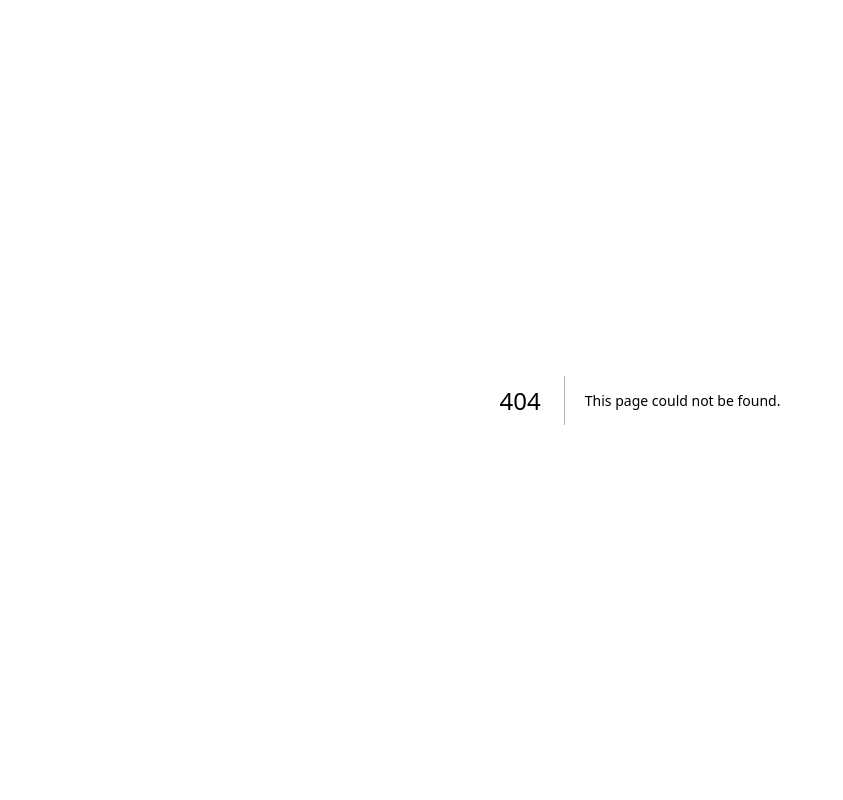
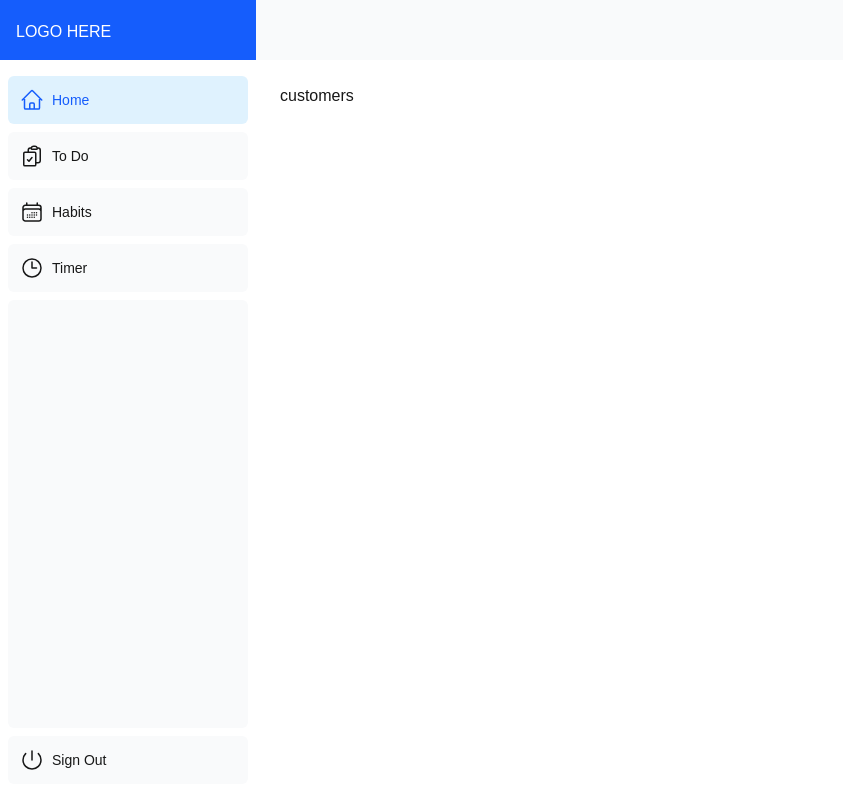
Before and after one commit to eel-in-denial/productavian-legends, a Next.js app: page /dashboard in a window 1280 px wide. Before the commit this address had no page. Shown: the whole page, without its empty margins (0-843 px from the left). Built offline with nearby package versions, Linux system fonts and the light colour scheme.

Commit message:
nav and layout

```diff
--- /dev/null
+++ b/app/dashboard/habits/page.tsx
@@ -0,0 +1,3 @@
+export default function Page() {
+  return <p>customers</p>;
+}
--- /dev/null
+++ b/app/dashboard/layout.tsx
@@ -0,0 +1,18 @@
+import SideNav from '@/app/ui/dashboard/sidenav';
+import Header from '@/app/ui/dashboard/header';
+
+export default function Layout({ children }: { children: React.ReactNode }) {
+  return (
+    <div className="flex h-screen flex-col md:overflow-hidden">
+        <div className='w-full'>
+            <Header />
+        </div>
+        <div className='flex flex-row w-full h-full'>
+            <div className="flex-none w-64">
+                <SideNav />
+            </div>
+            <div className="flex-grow p-6 md:overflow-y-auto">{children}</div>
+        </div>
+    </div>
+  );
+}
--- /dev/null
+++ b/app/dashboard/page.tsx
@@ -0,0 +1,3 @@
+export default function Page() {
+  return <p>customers</p>;
+}
--- /dev/null
+++ b/app/dashboard/timer/page.tsx
@@ -0,0 +1,3 @@
+export default function Page() {
+  return <p>customers</p>;
+}
--- /dev/null
+++ b/app/dashboard/todo/page.tsx
@@ -0,0 +1,8 @@
+export default function Page() {
+  return (
+    <div className="w-full h-full bg-blue-200">
+        <p>customers</p>
+    </div>
+
+);
+}
--- /dev/null
+++ b/app/ui/dashboard/header.tsx
@@ -0,0 +1,20 @@
+import Link from 'next/link';
+import { PowerIcon } from '@heroicons/react/24/outline';
+
+export default function Header() {
+  return (
+    <div className="flex w-full flex-row">
+      <Link
+        className=" flex h-15 items-end justify-start bg-blue-600 p-4 w-64"
+        href="/"
+      >
+        <div className="w-32 text-white md:w-40">
+          LOGO HERE
+        </div>
+      </Link>
+      <div className="flex grow flex-row justify-between space-x-2 md:space-x-0 md:space-y-2">
+        <div className="hidden h-full w-full grow bg-gray-50 md:block"></div>
+      </div>
+    </div>
+  );
+}
--- /dev/null
+++ b/app/ui/dashboard/nav-links.tsx
@@ -0,0 +1,51 @@
+'use client';
+
+import {
+  CalendarDaysIcon,
+  HomeIcon,
+  ClipboardDocumentCheckIcon,
+  ClockIcon,
+} from '@heroicons/react/24/outline';
+
+import Link from 'next/link';
+import { usePathname } from 'next/navigation';
+import { clsx } from 'clsx';
+
+// Map of links to display in the side navigation.
+// Depending on the size of the application, this would be stored in a database.
+const links = [
+  { name: 'Home', href: '/dashboard', icon: HomeIcon },
+  {
+    name: 'To Do',
+    href: '/dashboard/todo',
+    icon: ClipboardDocumentCheckIcon,
+  },
+  { name: 'Habits', href: '/dashboard/habits', icon: CalendarDaysIcon },
+  { name: 'Timer', href: '/dashboard/habits', icon: ClockIcon},
+];
+
+export default function NavLinks() {
+  const pathname = usePathname();
+  return (
+    <>
+      {links.map((link) => {
+        const LinkIcon = link.icon;
+        return (
+          <Link
+            key={link.name}
+            href={link.href}
+            className={clsx(
+              "flex h-[48px] grow items-center justify-center gap-2 rounded-md bg-gray-50 p-3 text-sm font-medium hover:bg-sky-100 hover:text-blue-600 md:flex-none md:justify-start md:p-2 md:px-3",
+              {
+                "bg-sky-100 text-blue-600": pathname === link.href,
+              },
+            )}
+          >
+            <LinkIcon className="w-6" />
+            <p className="hidden md:block">{link.name}</p>
+          </Link>
+        );
+      })}
+    </>
+  );
+}
--- /dev/null
+++ b/app/ui/dashboard/sidenav.tsx
@@ -0,0 +1,20 @@
+import Link from 'next/link';
+import NavLinks from './nav-links';
+import { PowerIcon } from '@heroicons/react/24/outline';
+
+export default function SideNav() {
+  return (
+    <div className="flex h-full flex-col px-3 py-4 md:px-2">
+      <div className="flex grow flex-row justify-between space-x-2 md:flex-col md:space-x-0 md:space-y-2">
+        <NavLinks />
+        <div className="hidden h-auto w-full grow rounded-md bg-gray-50 md:block"></div>
+        <form>
+          <button className="flex h-[48px] w-full grow items-center justify-center gap-2 rounded-md bg-gray-50 p-3 text-sm font-medium hover:bg-sky-100 hover:text-blue-600 md:flex-none md:justify-start md:p-2 md:px-3">
+            <PowerIcon className="w-6" />
+            <div className="hidden md:block">Sign Out</div>
+          </button>
+        </form>
+      </div>
+    </div>
+  );
+}
```
Also changed, not shown: package.json (+8 -5 lines), 2 other files (tests, documents, lock files or other folders).
